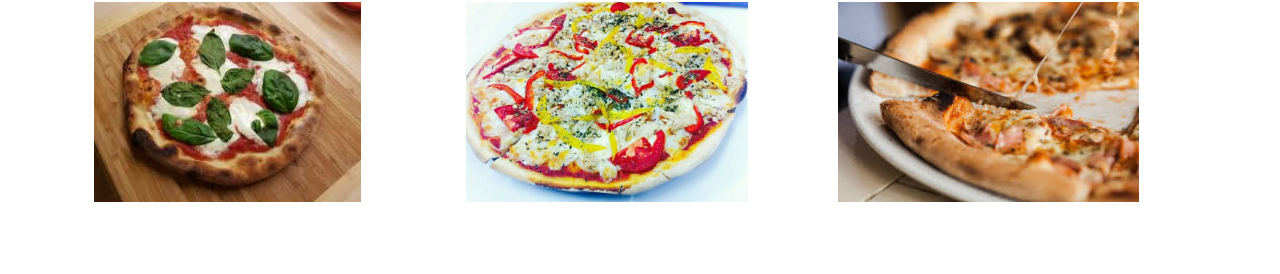
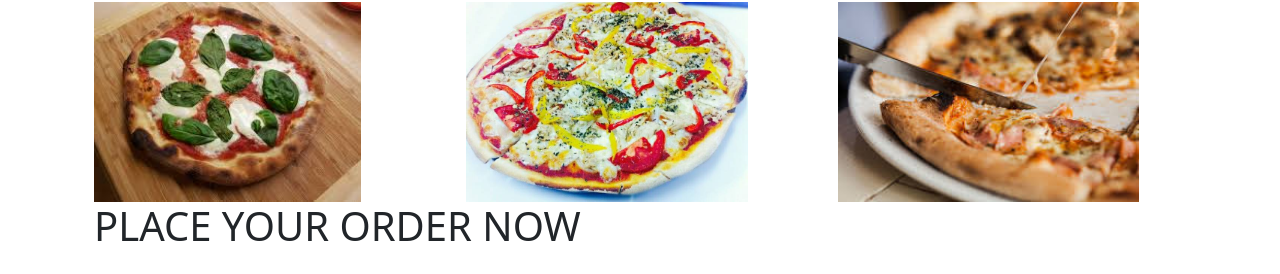
Before and after one commit to erastus-mwangi-njoroge/Pizza-Shop, a plain HTML site: page index.html in a window 1280 px wide. Shown: the part 712-986 px from the top of the page. Before the commit the page ends 914 px from the top, so only its background shows below. Drawn offline with nearby package versions, Linux system fonts and the light colour scheme; a web font is replaced by a local one.

Commit message:
add a section for taking an order

```diff
--- a/index.html
+++ b/index.html
@@ -98,3 +98,10 @@
         </div>
       </div>
     </div>
+    <div class="container">
+      <div class="row">
+     <div class="col-md-6">
+    <div id="order">
+      <h1 id="ordernow">PLACE YOUR ORDER NOW</h1>
+            <div class="row">
+              <div class="col-md-4 mx-auto py-2">
```
